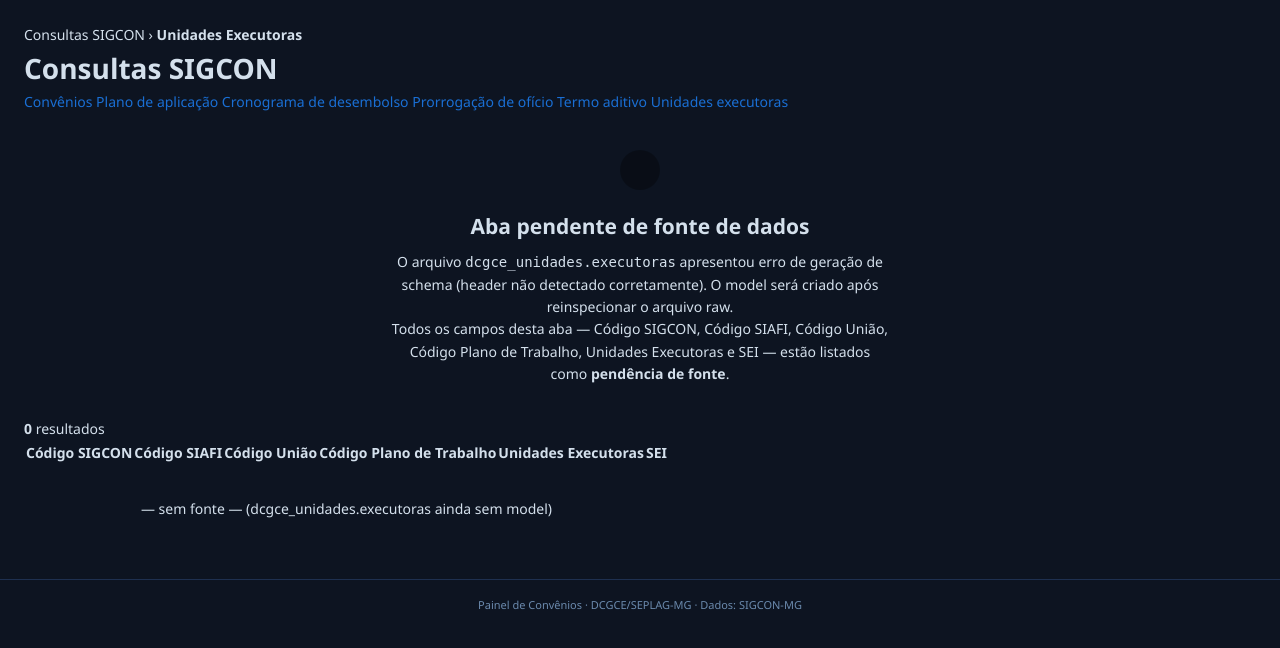
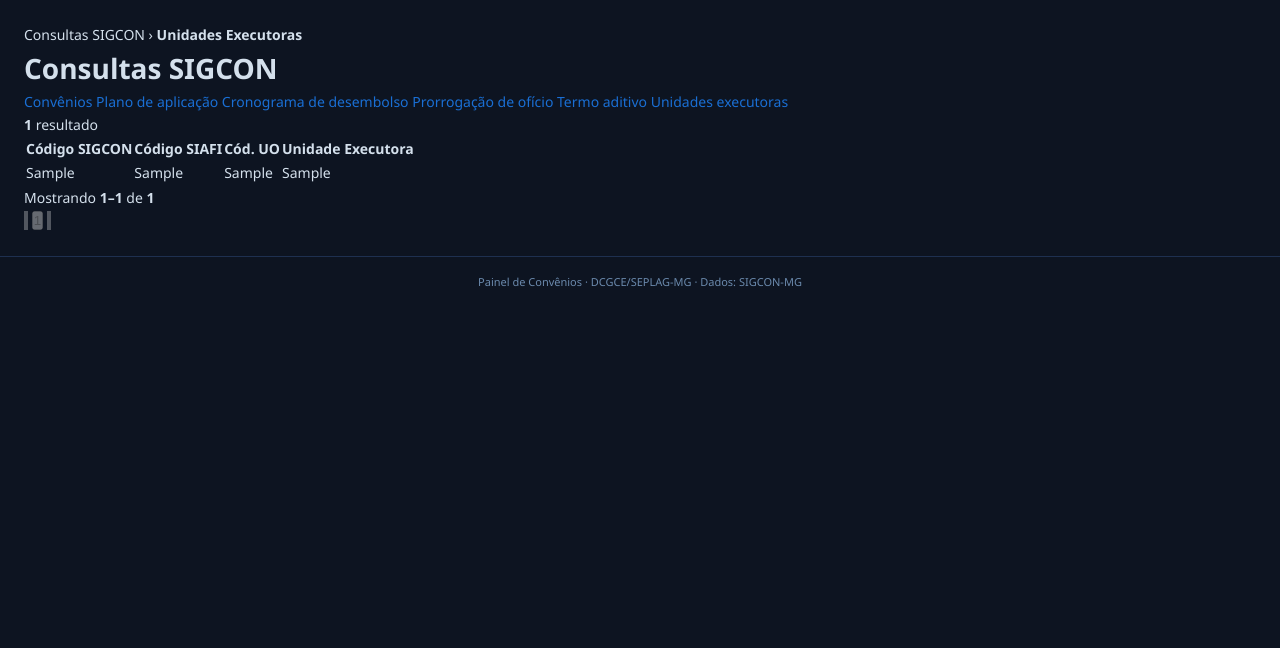
Before and after one commit to GabrielCostaAguiar/painel_de_convenios, a Django app: page /unidades_executoras/ in a window 1280 px wide. Shown: the part 56-704 px from the top of the page. Run offline with Django 5.2, Linux system fonts and the light colour scheme; tables that the repository leaves empty hold one stand-in row (values such as "Sample post").

Commit message:
dashboard: aba Unidades Executoras com dados reais
A view e o service ja existiam (get_unidades_executoras_qs); faltava
o template, que ainda mostrava o placeholder "sem fonte". Agora lista
as unidades executoras com paginacao e filtro por cod_sigcon, fechando
a ultima lacuna documentada das abas de Consultas SIGCON.

```diff
--- a/templates/dashboard/unidades_executoras.html
+++ b/templates/dashboard/unidades_executoras.html
@@ -1,5 +1,5 @@
 {% extends "base.html" %}
-{% load static %}
+{% load static painel_filters %}
 
 {% block title %}Unidades Executoras{% endblock %}
 
@@ -17,45 +17,85 @@
   <a href="{% url 'dashboard:unidades_executoras' %}{% if cod_sigcon_sel %}?cod_sigcon={{ cod_sigcon_sel }}{% endif %}" class="subtab active">Unidades executoras</a>
 </div>
 
-<div class="panel" style="padding:32px;text-align:center;color:var(--ink-3)">
-  <svg viewBox="0 0 24 24" style="width:48px;height:48px;opacity:.3;display:block;margin:0 auto 16px">
-    <path d="M12 2a10 10 0 1 1 0 20A10 10 0 0 1 12 2zm0 9v4m0-7v.5"/>
-  </svg>
-  <h2 style="color:var(--ink-2);margin-bottom:8px">Aba pendente de fonte de dados</h2>
-  <p style="max-width:500px;margin:0 auto">
-    O arquivo <code>dcgce_unidades.executoras</code> apresentou erro de geração de schema
-    (header não detectado corretamente). O model será criado após reinspecionar o arquivo raw.<br>
-    Todos os campos desta aba — Código SIGCON, Código SIAFI, Código União,
-    Código Plano de Trabalho, Unidades Executoras e SEI — estão listados como
-    <strong>pendência de fonte</strong>.
-  </p>
+{% if cod_sigcon_sel %}
+<div class="panel" style="padding:10px 16px;font-size:.85rem;border-left:3px solid var(--accent)">
+  Exibindo unidades executoras do convênio <strong>{{ cod_sigcon_sel }}</strong>
+  <a href="{% url 'dashboard:unidades_executoras' %}" style="margin-left:12px;font-size:.8rem">Remover filtro</a>
 </div>
+{% endif %}
 
-<!-- Tabela vazia como referência visual -->
+<!-- Tabela -->
 <div class="panel table-wrap">
   <div class="table-head">
-    <div class="count"><b>0</b> resultados</div>
+    <div class="count"><b>{{ total }}</b> resultado{{ total|pluralize }}</div>
   </div>
+
   <div class="scroll-x">
     <table>
       <thead>
         <tr>
-          <th title="Sem fonte disponível">Código SIGCON</th>
-          <th title="Sem fonte disponível">Código SIAFI</th>
-          <th title="Sem fonte disponível">Código União</th>
-          <th title="Sem fonte disponível">Código Plano de Trabalho</th>
-          <th title="Sem fonte disponível">Unidades Executoras</th>
-          <th title="Sem fonte disponível">SEI</th>
+          <th>Código SIGCON</th>
+          <th>Código SIAFI</th>
+          <th>Cód. UO</th>
+          <th>Unidade Executora</th>
         </tr>
       </thead>
       <tbody>
+        {% for ue in page_obj %}
         <tr>
-          <td colspan="6" class="sem-fonte" style="text-align:center;padding:32px">
-            — sem fonte — (dcgce_unidades.executoras ainda sem model)
+          <td class="mono">{{ ue.convenio_codigo|default:"—" }}</td>
+          <td class="mono">{{ ue.convenio_numero_sequencial_siafi|default:"—" }}</td>
+          <td class="mono">{{ ue.unidade_orcamentaria_codigo|default:"—" }}</td>
+          <td>{{ ue.unidade_executora|default:"—" }}</td>
+        </tr>
+        {% empty %}
+        <tr>
+          <td colspan="4" style="text-align:center;padding:40px;color:var(--ink-3);">
+            {% if cod_sigcon_sel %}
+              Nenhuma unidade executora encontrada para o convênio <strong>{{ cod_sigcon_sel }}</strong>.
+            {% else %}
+              Use o botão <strong>›</strong> na aba Convênios para ver as unidades executoras de um convênio específico.
+            {% endif %}
           </td>
         </tr>
+        {% endfor %}
       </tbody>
     </table>
   </div>
+
+  <div class="pager">
+    <div class="info">
+      {% if total %}
+        Mostrando <b>{{ page_obj.start_index }}–{{ page_obj.end_index }}</b> de <b>{{ total }}</b>
+      {% else %}
+        <b>0</b> resultados
+      {% endif %}
+    </div>
+    <div class="pages">
+      {% if page_obj.has_previous %}
+        <a href="?{% if querystring %}{{ querystring }}&{% endif %}page={{ page_obj.previous_page_number }}" class="nav">
+          <svg viewBox="0 0 24 24"><path d="m15 6-6 6 6 6"/></svg>
+        </a>
+      {% else %}
+        <button class="nav" disabled><svg viewBox="0 0 24 24"><path d="m15 6-6 6 6 6"/></svg></button>
+      {% endif %}
+      {% for p in visible_pages %}
+        {% if p == page_obj.number %}
+          <button class="cur" disabled>{{ p }}</button>
+        {% elif p %}
+          <a href="?{% if querystring %}{{ querystring }}&{% endif %}page={{ p }}">{{ p }}</a>
+        {% else %}
+          <button disabled style="cursor:default;border:none;background:none;color:var(--ink-3)">…</button>
+        {% endif %}
+      {% endfor %}
+      {% if page_obj.has_next %}
+        <a href="?{% if querystring %}{{ querystring }}&{% endif %}page={{ page_obj.next_page_number }}" class="nav">
+          <svg viewBox="0 0 24 24"><path d="m9 6 6 6-6 6"/></svg>
+        </a>
+      {% else %}
+        <button class="nav" disabled><svg viewBox="0 0 24 24"><path d="m9 6 6 6-6 6"/></svg></button>
+      {% endif %}
+    </div>
+  </div>
 </div>
 {% endblock %}
```
